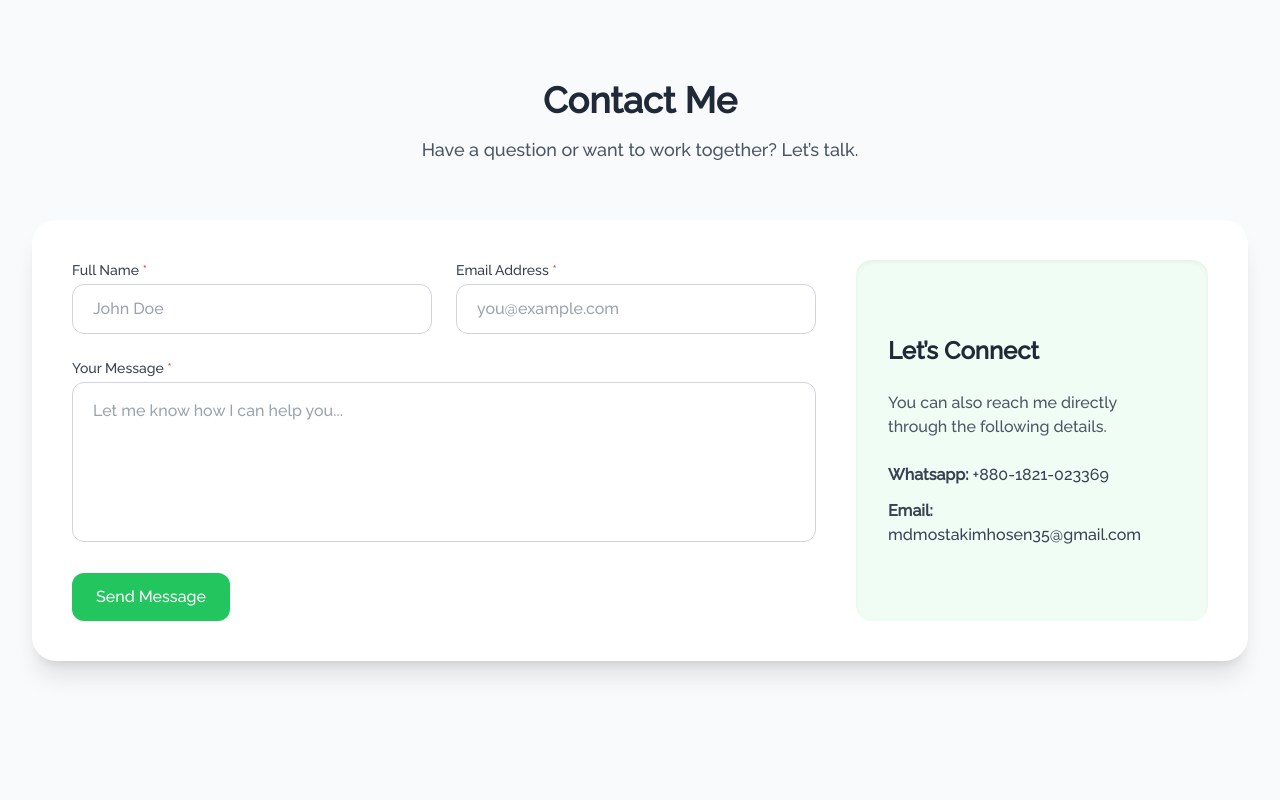
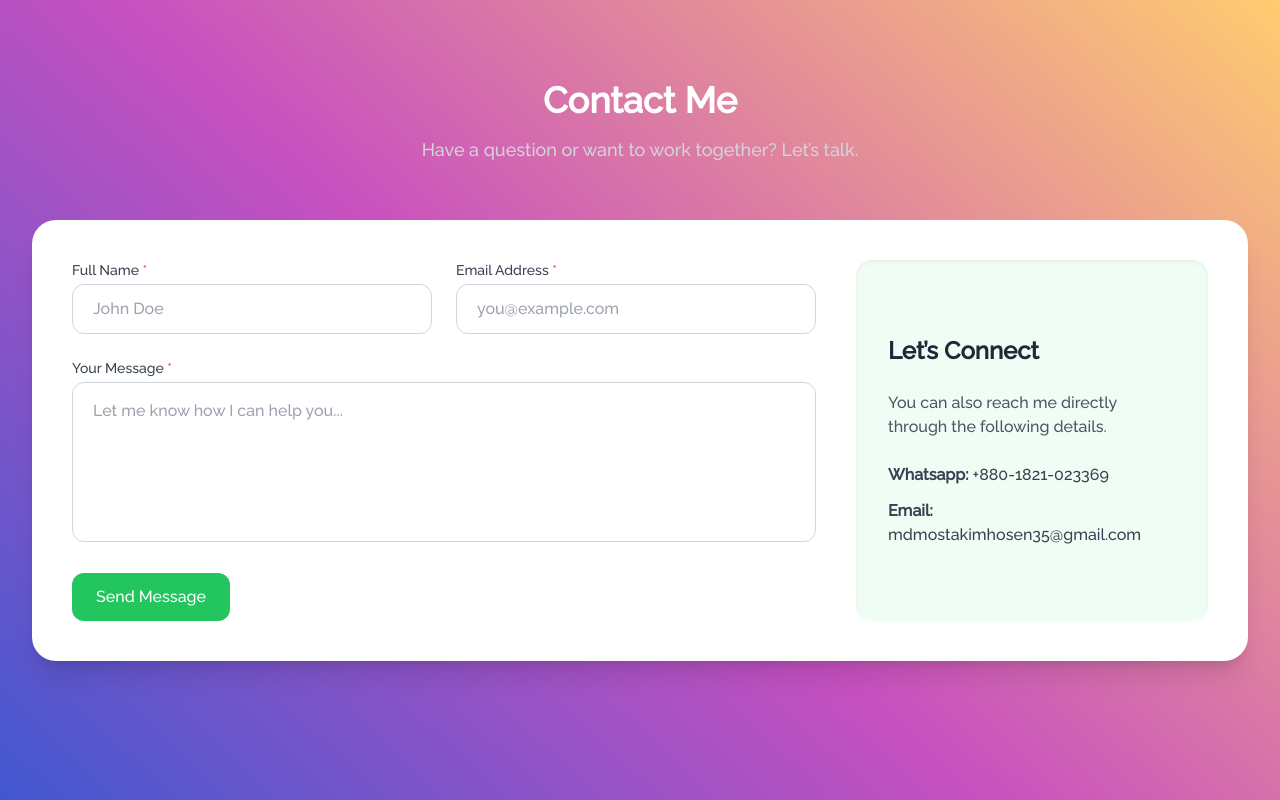
Before and after one commit to Mostakim69/My-Portfolio-Website, a React (Vite) app: page /contact in a window 1280 px wide. Built offline with nearby package versions, Linux system fonts and the light colour scheme.

Commit message:
Text Color Adjust

```diff
--- a/src/pages/Contact.jsx
+++ b/src/pages/Contact.jsx
@@ -56,13 +56,13 @@ const Contact = () => {
   };
 
   return (
-    <section className="min-h-screen px-4 sm:px-6 lg:px-8 py-12 sm:py-16 lg:py-20 bg-gray-50">
+    <section className="min-h-screen px-4 sm:px-6 lg:px-8 py-12 sm:py-16 lg:py-20">
       <div className="max-w-7xl mx-auto">
         <div className="text-center mb-8 sm:mb-12 lg:mb-14">
-          <h2 className="text-2xl sm:text-3xl lg:text-4xl font-bold text-gray-800 mb-3 sm:mb-4">
+          <h2 className="text-2xl sm:text-3xl lg:text-4xl font-bold text-white mb-3 sm:mb-4">
             Contact Me
           </h2>
-          <p className="text-base sm:text-lg text-gray-600">
+          <p className="text-base sm:text-lg text-gray-300">
             Have a question or want to work together? Let’s talk.
           </p>
         </div>
--- a/src/pages/Project.jsx
+++ b/src/pages/Project.jsx
@@ -67,7 +67,7 @@ const Project = () => {
   return (
     <div className="min-h-screen w-full flex flex-col items-center justify-center px-4 md:px-10 py-20">
       <div className="text-center max-w-4xl mx-auto">
-        <h1 className="text-3xl sm:text-4xl font-bold mb-6">Projects.</h1>
+        <h1 className="text-3xl sm:text-4xl text-white font-bold mb-6">Projects.</h1>
         <p className="text-sm sm:text-base text-gray-300">
           Following projects showcase my skills and experience through five demo examples of my work. <br />
           It reflects my ability to solve complex problems, work with different technologies, and manage <br />
```
